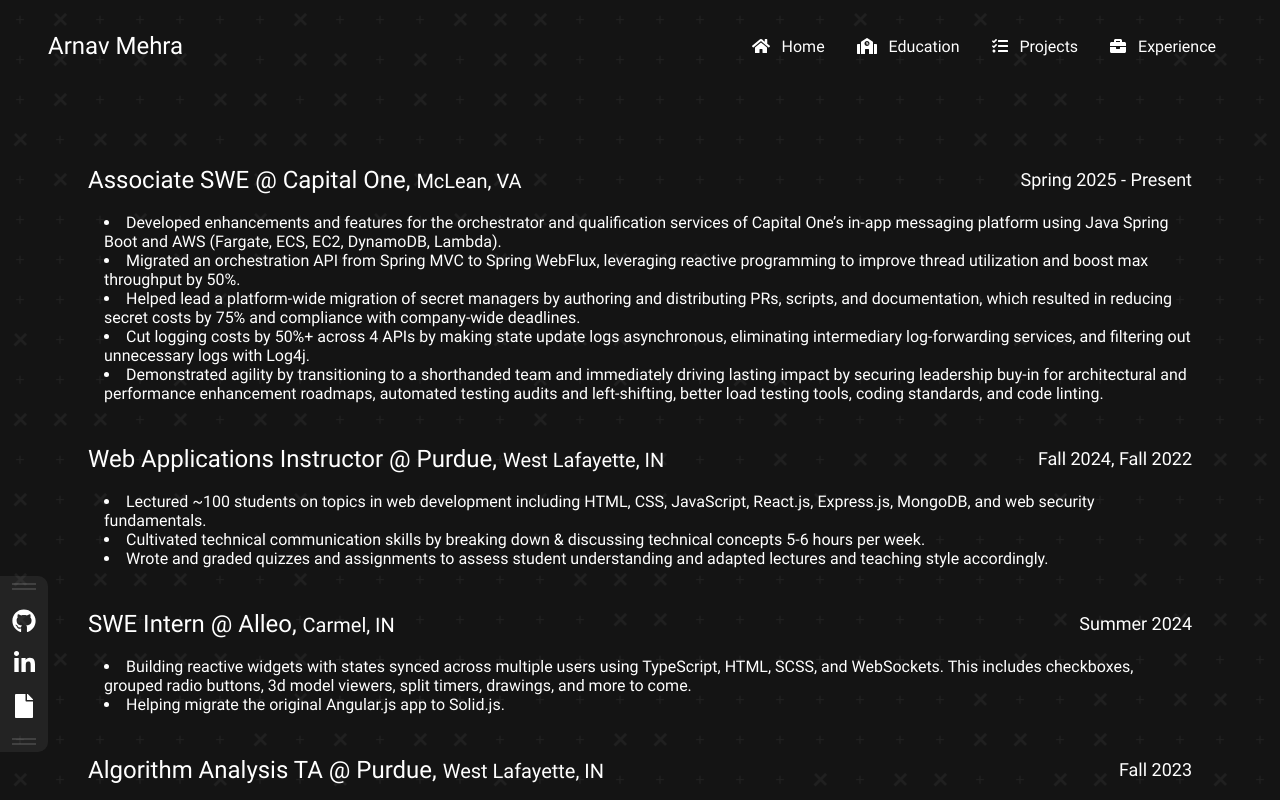
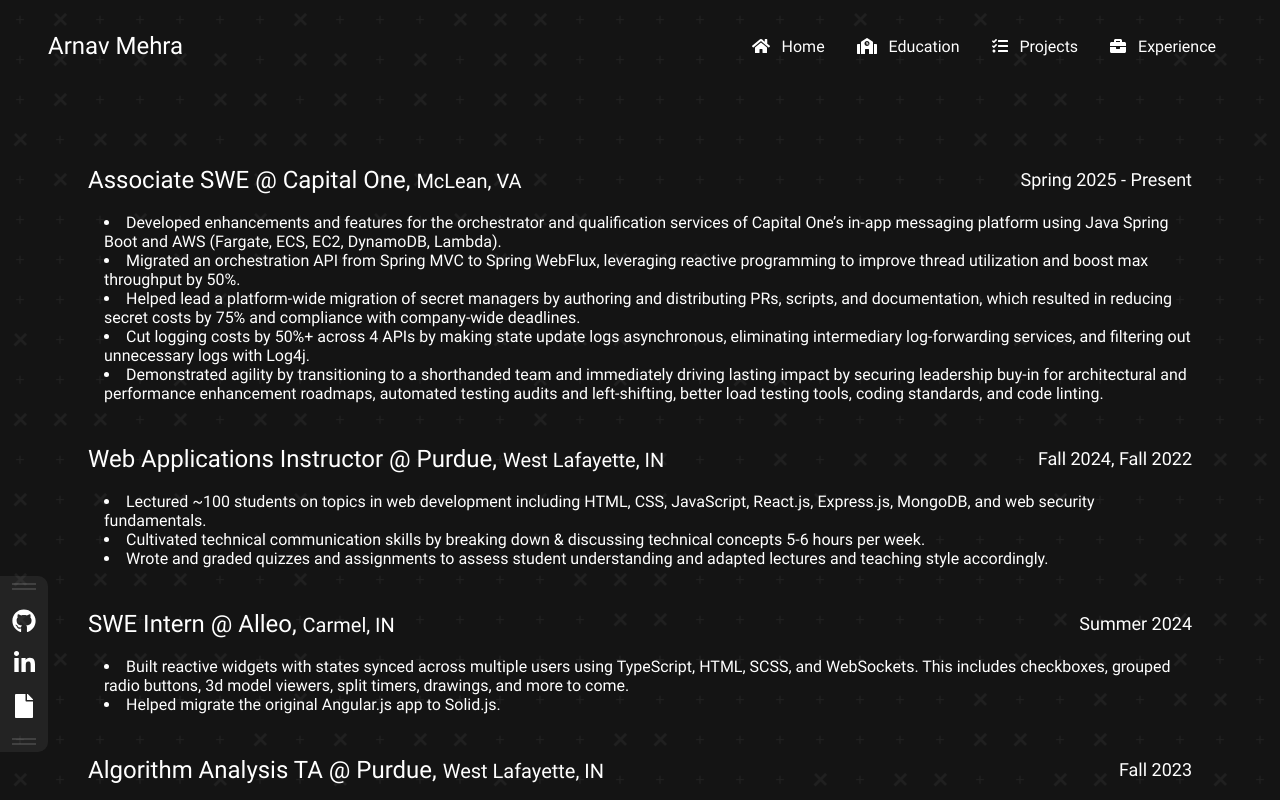
Before and after one commit to arnav-mehra/personal-site, an Angular app: page /experience in a window 1280 px wide. Shown: the top 800 px of the page. Built offline with nearby package versions, Linux system fonts and the light colour scheme.

Commit message:
Update work.component.html

```diff
--- a/src/app/components/work/work.component.html
+++ b/src/app/components/work/work.component.html
@@ -43,8 +43,8 @@
             </div>
         </div>
         <div class=list>
-            <li>Building reactive widgets with states synced across multiple users using TypeScript, HTML, SCSS, and WebSockets. This includes checkboxes, grouped radio buttons, 3d model viewers, split timers, drawings, and more to come.</li>
-            <li>Helping migrate the original Angular.js app to Solid.js.</li>
+            <li>Built reactive widgets with states synced across multiple users using TypeScript, HTML, SCSS, and WebSockets. This includes checkboxes, grouped radio buttons, 3d model viewers, split timers, drawings, and more to come.</li>
+            <li>Helped migrate the original Angular.js app to Solid.js.</li>
         </div>
     </div>
 
```
